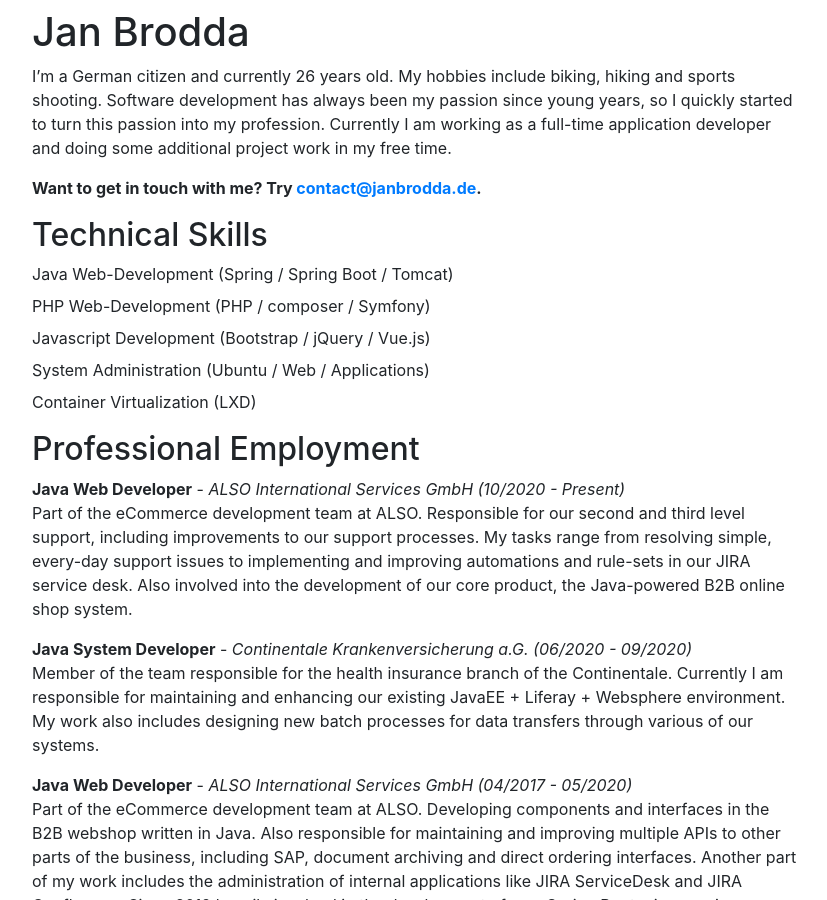
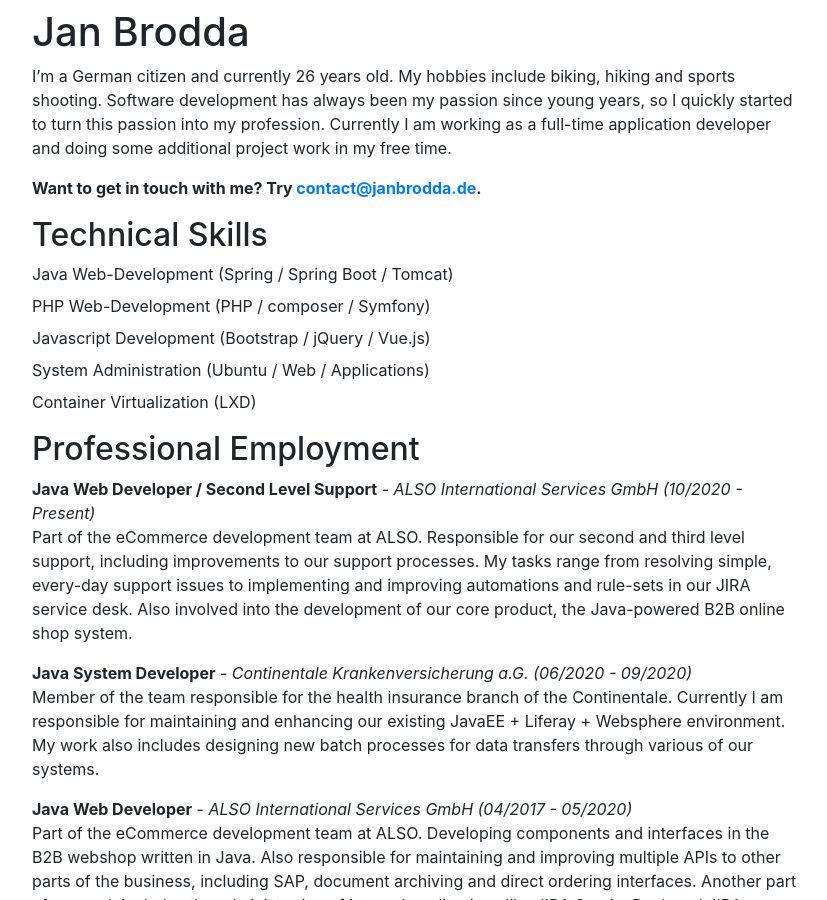
Before and after one commit to janxb/janxb.github.io, a Jekyll site: the page built from _pages/index.md, in a window 1280 px wide and 900 px high. Shown: the whole window, without its empty margins (223-1050 px from the left). Built offline with Jekyll 4.4.1, drawn with Linux system fonts in a browser that asks for light colours.

Commit message:
Update index.md

```diff
--- a/_pages/index.md
+++ b/_pages/index.md
@@ -19,7 +19,7 @@ I'm a German citizen and currently {{ my_age }} years old. My hobbies include bi
 
 ## Professional Employment
 
-**Java Web Developer** - _ALSO International Services GmbH (10/2020 - Present)_<br>
+**Java Web Developer / Second Level Support** - _ALSO International Services GmbH (10/2020 - Present)_<br>
 Part of the eCommerce development team at ALSO. Responsible for our second and third level support, including improvements to our support processes. My tasks range from resolving simple, every-day support issues to implementing and improving automations and rule-sets in our JIRA service desk. Also involved into the development of our core product, the Java-powered B2B online shop system.
 
 **Java System Developer** - _Continentale Krankenversicherung a.G. (06/2020 - 09/2020)_<br>
```
